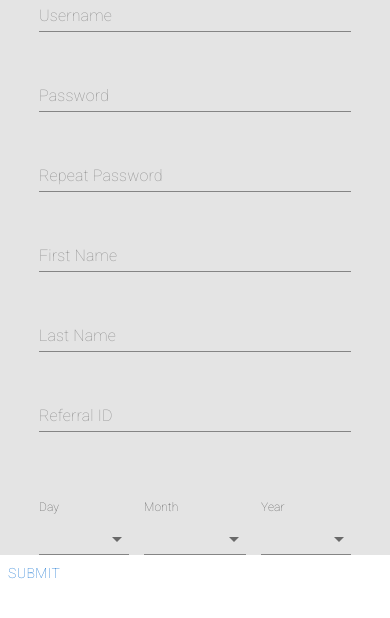
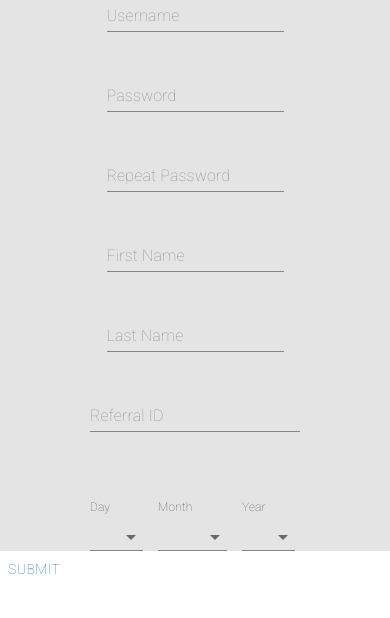
Before and after one commit to LeSe0/CMGForm, a Next.js app: page / in a window 390 px wide. Shown: the top 618 px of the page. Built offline with nearby package versions, Linux system fonts and the light colour scheme.

Commit message:
feat : make responsive

```diff
--- a/components/common/CustomDatePicker.tsx
+++ b/components/common/CustomDatePicker.tsx
@@ -72,17 +72,20 @@ export default function CustomDatePicker({
   }
 
   return (
-    <Grid item minWidth="90px">
+    <Grid item>
       <InputLabel id="labelForDate" shrink={true}>
         {label}
       </InputLabel>
       <Select
+        native
         fullWidth
-        native
         error={isError}
         variant="standard"
         id={label + fieldName}
         {...getFieldProps(fieldName)}
+        sx={{
+          fontSize: { xs: "13px", md: "13px" },
+        }}
       >
         {data.map((el) => {
           return (
@@ -94,7 +97,7 @@ export default function CustomDatePicker({
       </Select>
       <Typography
         sx={{
-          fontSize: "13px",
+          fontSize: { xs: "11px", lg: "13px" },
           color: "red",
         }}
       >
--- a/components/common/CustomInput.tsx
+++ b/components/common/CustomInput.tsx
@@ -18,11 +18,12 @@ const CustomInput = ({ fieldName, placeholder }: Props) => {
     <TextField
       {...getFieldProps(fieldName)}
       variant="standard"
+      fullWidth
       placeholder={placeholder}
       error={isError}
       helperText={(isError && errors[fieldName]) as string}
       sx={{
-        width: "312px",
+        width: { xs: "100%", sm: "250px", md: "312px" },
         height: "80px",
       }}
     />
--- a/components/common/DatePicker.tsx
+++ b/components/common/DatePicker.tsx
@@ -41,6 +41,7 @@ export default function DatePicker({}: Props) {
 
   return (
     <Grid container mt="20px" columnGap="15px">
+      <Grid item xs={3}>
         <CustomDatePicker
           label="Day"
           fieldName="day"
@@ -48,6 +49,8 @@ export default function DatePicker({}: Props) {
           selectedMonth={selectedMonth}
           selectedYear={selectedYear}
         />
+      </Grid>
+      <Grid item xs={4}>
         <CustomDatePicker
           label="Month"
           fieldName="month"
@@ -55,6 +58,8 @@ export default function DatePicker({}: Props) {
           selectedDay={selectedDay}
           selectedMonth={selectedMonth}
         />
+      </Grid>
+      <Grid item xs={3}>
         <CustomDatePicker
           label="Year"
           fieldName="year"
@@ -63,5 +68,6 @@ export default function DatePicker({}: Props) {
           selectedMonth={selectedMonth}
         />
       </Grid>
+    </Grid>
   );
 }
--- a/pages/index.tsx
+++ b/pages/index.tsx
@@ -1,5 +1,5 @@
 // Formik
-import { Form, FormikProvider, useFormik } from "formik";
+import { FastField, Form, FormikProvider, useFormik } from "formik";
 import { userSchema } from "providers/yup";
 
 // Components
@@ -38,8 +38,14 @@ const Home: NextPage = () => {
   return (
     <FormikProvider value={formik}>
       <Form onSubmit={handleSubmit}>
-        <Grid container bgcolor="#e4e4e4" justifyContent="space-around">
-          <Grid item>
+        <Grid
+          container
+          bgcolor="#e4e4e4"
+          justifyContent={{ xs: "center", md: "space-around" }}
+          alignItems="center"
+          flexDirection={{ xs: "column", md: "row" }}
+        >
+          <Grid item xs={8} md={5}>
             <Stack>
               <CustomInput fieldName="username" placeholder="Username" />
               <CustomInput fieldName="password" placeholder="Password" />
@@ -51,7 +57,7 @@ const Home: NextPage = () => {
               <CustomInput fieldName="lastname" placeholder="Last Name" />
             </Stack>
           </Grid>
-          <Grid item>
+          <Grid item xs={8} md={5}>
             <Stack>
               <CustomInput fieldName="parentId" placeholder="Referral ID" />
               <DatePicker />
```
Lines whose indentation alone changed are shown as unchanged.
